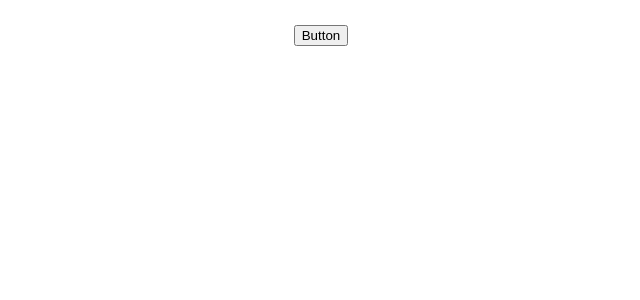
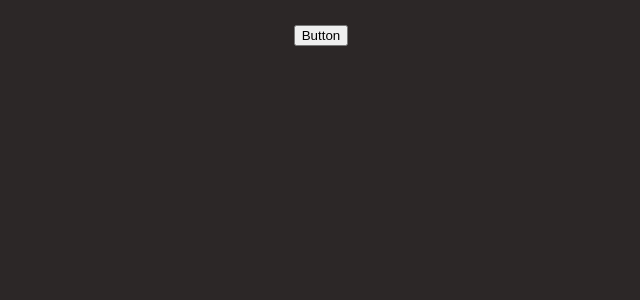
Before and after one commit to TheAlot/TheAlot.github.io, a Svelte app: page / in a window 1280 px wide. Shown: the top 300 px of the page, without its empty margins (319-959 px from the left). Built offline with nearby package versions, Linux system fonts and the light colour scheme.

Commit message:
feat: add grey background

```diff
--- a/src/App.svelte
+++ b/src/App.svelte
@@ -16,6 +16,7 @@
   :root {
     font-family: -apple-system, BlinkMacSystemFont, 'Segoe UI', Roboto, Oxygen,
       Ubuntu, Cantarell, 'Open Sans', 'Helvetica Neue', sans-serif;
+    background: rgb(44, 39, 39);
   }
 
   main {
```
